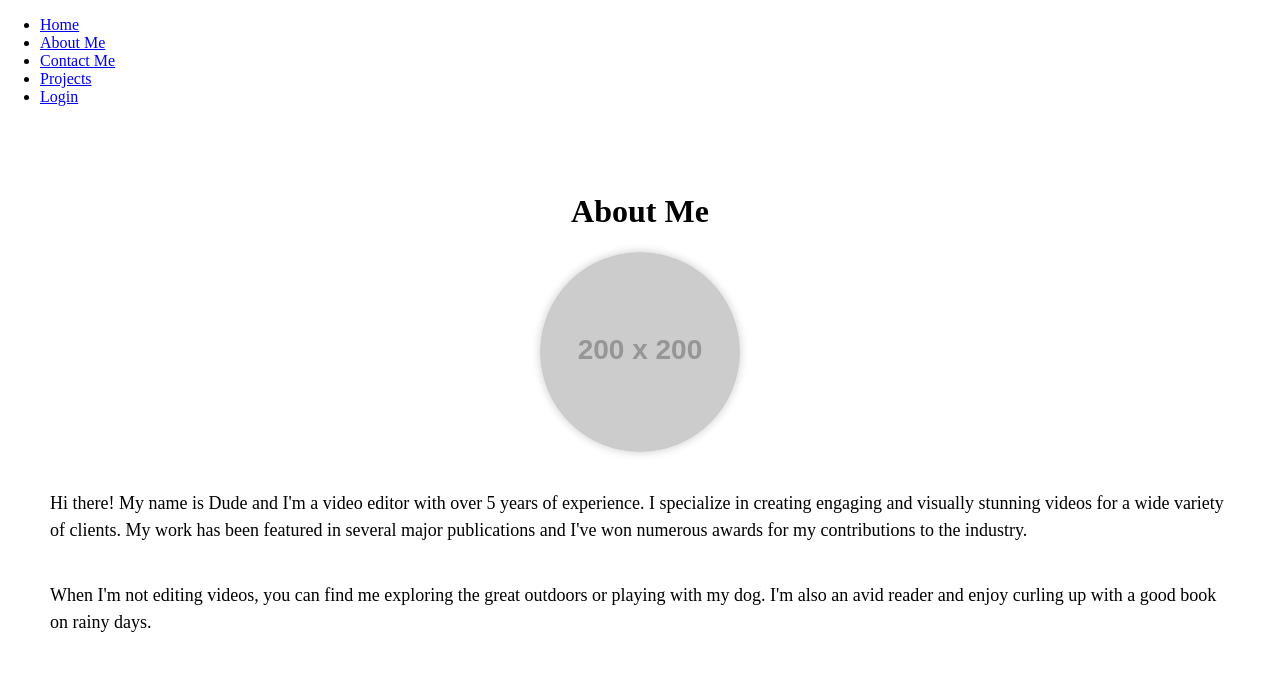
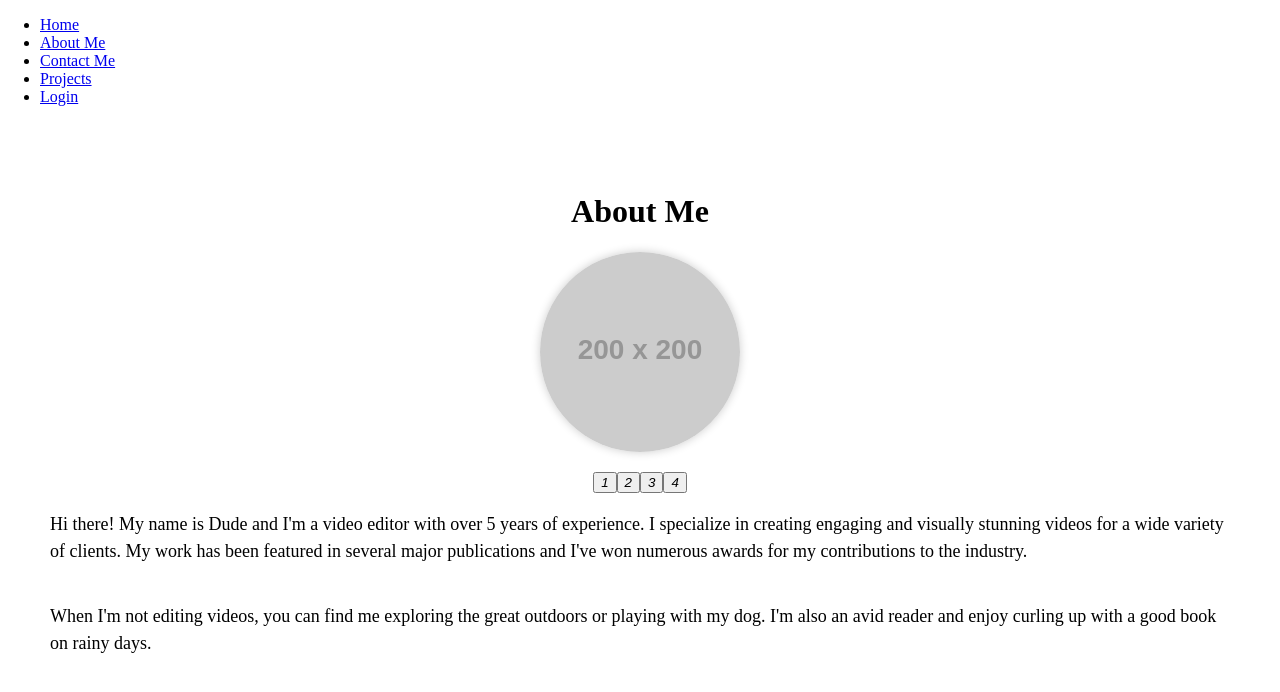
Before and after one commit to Uthaeus/video-portfolio-app, a React (Create React App) app: page /about in a window 1280 px wide. Shown: the top 692 px of the page. Built offline with nearby package versions, Linux system fonts and the light colour scheme; the HTML template or start-up script is replaced by a standard one.

Commit message:
added a socials section and styling for About page

```diff
--- a/src/pages/About.js
+++ b/src/pages/About.js
@@ -10,6 +10,12 @@ const AboutPage = () => {
             alt="Profile"
             className={classes['profile-picture']}
           />
+          <div className={classes.socials}>
+            <button><i>1</i></button>
+            <button><i>2</i></button>
+            <button><i>3</i></button>
+            <button><i>4</i></button>
+          </div>
           <p>
             Hi there! My name is Dude and I'm a video editor with over 5 years
             of experience. I specialize in creating engaging and visually stunning
--- a/src/styles/About.module.css
+++ b/src/styles/About.module.css
@@ -16,3 +16,9 @@
     line-height: 1.5;
     margin-bottom: 20px;
   }
+
+.socials {
+  display: flex;
+  flex-direction: row;
+  justify-content: space-evenly;
+}
```
